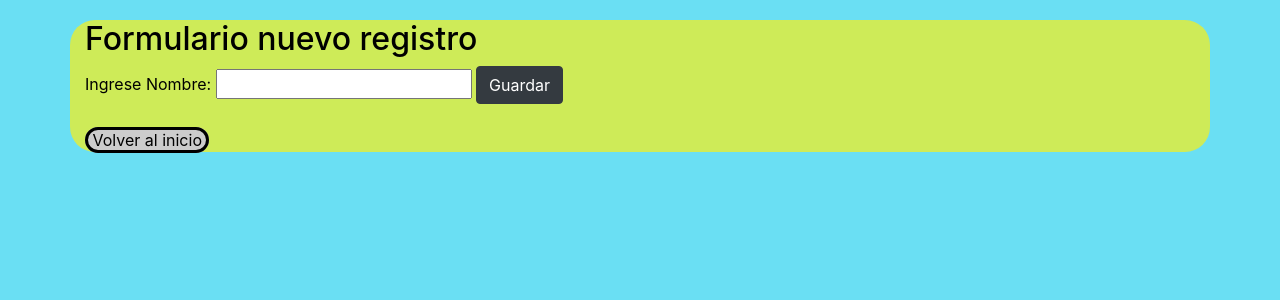
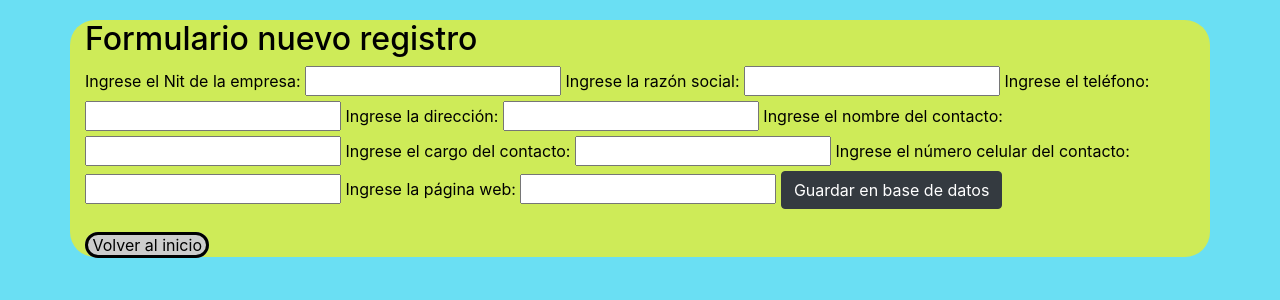
Before and after one commit to cuentapruebagit/proyectogrupo, a PHP site: page /view/nuevaPersona.php in a window 1280 px wide. Shown: the top 300 px of the page. Run offline with PHP 8.4, Linux system fonts and the light colour scheme.

Commit message:
Cambios de inserción, guardado

```diff
--- a/bd/conexion.php
+++ b/bd/conexion.php
@@ -1,7 +1,7 @@
 <?php
 class conexion{
     public function getConexion(){
-        $con = new mysqli("localhost","root","111","mvc");
+        $con = new mysqli("localhost","root","","mvc");
         $con->query("SET NAMES 'utf8'");
         return $con;
     }
--- a/model/persona_model.php
+++ b/model/persona_model.php
@@ -17,7 +17,7 @@ class persona_model{
     }
 
     function insertar($dato){
-        $sql = "insert into tblpersonas (nombre) values"."('".$dato['nombre']."')";
+        $sql = "insert into tblproveedores (nitproveedor, razonsocial, telefono, direccion, nombrecontacto,cargocontacto,celular, pagweb) VALUES"."('".$dato['nitproveedor'].", ".$dato['razonsocial'].", ".$dato['telefono'].", ".$dato['direccion'].", ".$dato['nombrecontacto'].", ".$dato['cargocontacto'].", ".$dato['celular'].", ".$dato['pagweb']."')";
 
         mysqli_query($this->bd,$sql) or die("Error de conexion");
     }
--- a/view/nuevaPersona.php
+++ b/view/nuevaPersona.php
@@ -15,9 +15,23 @@
             <h2>Formulario nuevo registro</h2>
 
             <form action="index.php?m=guardar" method="post">
-                <label>Ingrese Nombre:</label>
-                <input type="text" class="" name="txtnombre" required>
-                <button type="submit" class="btn btn-dark">Guardar</button>
+                <label>Ingrese el Nit de la empresa:</label>
+                <input type="int" class="" name="txtnitproveedor" required>
+                <label>Ingrese la razón social:</label>
+                <input type="text" class="" name="txtrazonsocial" required>
+                <label>Ingrese el teléfono:</label>
+                <input type="text" class="" name="txttelefono" required>
+                <label>Ingrese la dirección:</label>
+                <input type="text" class="" name="txtdireccion" required>
+                <label>Ingrese el nombre del contacto:</label>
+                <input type="text" class="" name="txtnombrecontacto" required>
+                <label>Ingrese el cargo del contacto:</label>
+                <input type="text" class="" name="txtcargocontacto" required>
+                <label>Ingrese el número celular del contacto:</label>
+                <input type="text" class="" name="txtcelular" required>
+                <label>Ingrese la página web:</label>
+                <input type="text" class="" name="txtpagweb" required>
+                <button type="submit" class="btn btn-dark">Guardar en base de datos</button>
                 <br><br>
 
                 <a href="index.php?m=''">&nbsp;Volver al inicio&nbsp;</a>
--- a/view/persona_view.php
+++ b/view/persona_view.php
@@ -15,7 +15,7 @@
 
                 <div class="row">
                     <div class="col-md-12">
-                        <a href="index.php?m=persona">&nbsp;Nuevo Registro&nbsp;</a>
+                        <a href="index.php?m=persona">&nbsp;Nuevo Proveedor&nbsp;</a>
                         <a href="index.php?m=ePersona">&nbsp;Eliminar Registro&nbsp;</a>
                         <a href="index.php?m=aPersona">&nbsp;Actualizar Registro&nbsp;</a>
                     </div>
```
Also changed, not shown: controller/persona_controller.php (+8 -1 lines).
